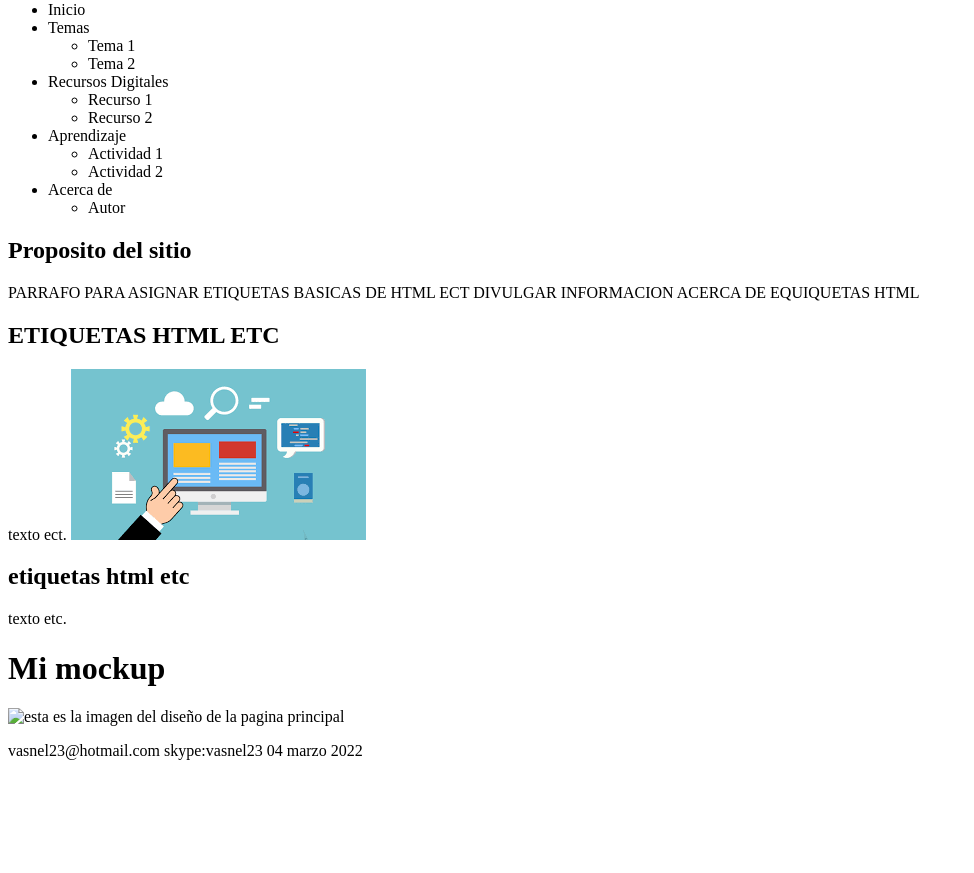
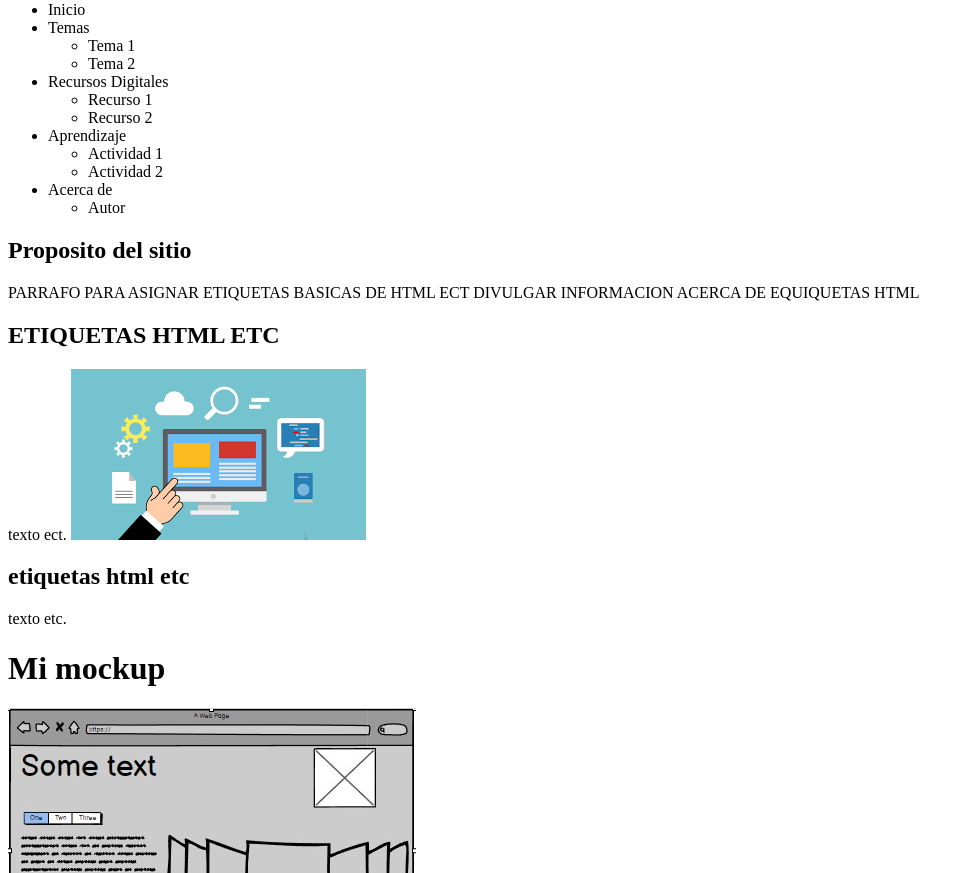
Before and after one commit to vasnel/DSW-NelsonVasquez, a plain HTML site: page Fase 2/design.html in a window 1280 px wide. Shown: the part 79-952 px from the top of the page, without its empty margins (0-974 px from the left). Before the commit the page ends 855 px from the top, so only its background shows below. Drawn offline with Linux system fonts and the light colour scheme.

Commit message:
summsry
gfdgd

```diff
--- a/Fase 2/design.html
+++ b/Fase 2/design.html
@@ -60,7 +60,7 @@
         </p>
     </article>
     <h1>Mi mockup</h1>
-    <img src="" alt="esta es la imagen del diseño de la pagina principal">
+    <img src="Imagenes/mockup.jpg" alt="">
     <footer>
         <p>vasnel23@hotmail.com  skype:vasnel23  04 marzo 2022</p>
     </footer>
```
Also changed, not shown: index.html (+1 -0 lines), Fase 2/Imagenes/mockup.jpg (added).
